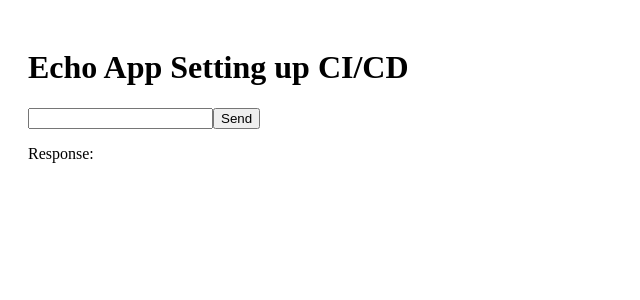
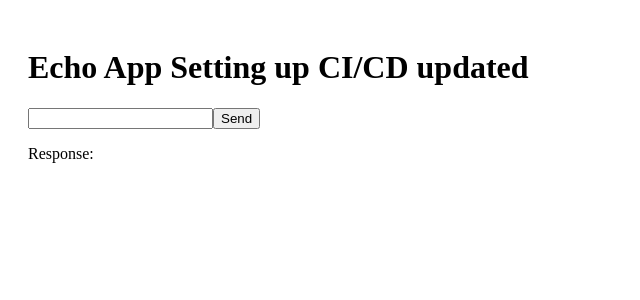
Before and after one commit to 4m4r199707/project-monorepo, a React (Vite) app in the folder frontend/: page / in a window 1280 px wide. Shown: the top 300 px of the page, without its empty margins (0-640 px from the left). Built offline with nearby package versions, Linux system fonts and the light colour scheme.

Commit message:
testing for cicd

```diff
--- a/frontend/src/App.jsx
+++ b/frontend/src/App.jsx
@@ -18,7 +18,7 @@
 
   return (
     <div style={{ padding: 20 }}>
-      <h1>Echo App Setting up CI/CD</h1>
+      <h1>Echo App Setting up CI/CD updated</h1>
       <input value={input} onChange={(e) => setInput(e.target.value)} />
       <button onClick={handleSubmit}>Send</button>
       <p>Response: {response}</p>
```
